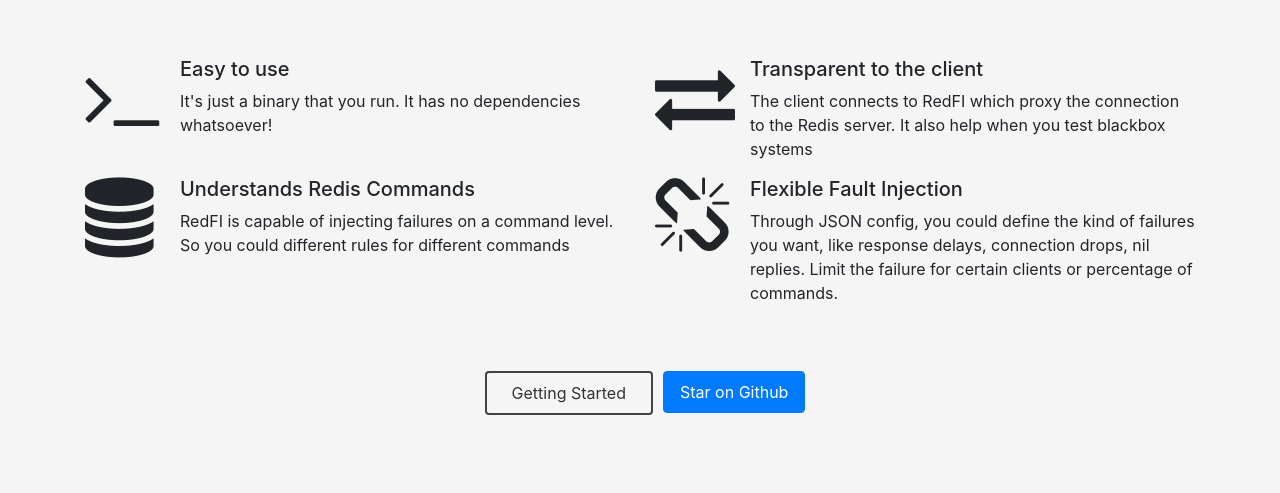
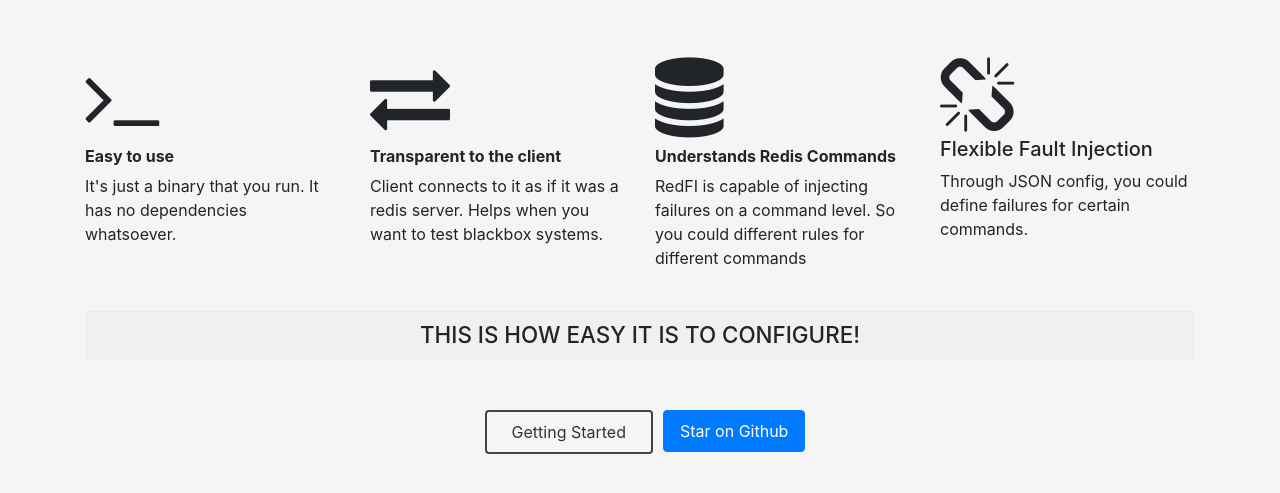
Before and after one commit to openfip/redfi, a plain HTML site: page index.html in a window 1280 px wide. Shown: the part 185-678 px from the top of the page. Drawn offline with nearby package versions, Linux system fonts and the light colour scheme.

Commit message:
add config recording

```diff
--- a/index.html
+++ b/index.html
@@ -25,7 +25,7 @@
                 </div>
             </div>
         </div>
-        <!-- <div class="container" id="features">
+        <div class="container" id="features">
             <div class="row">
                 <div class="col-lg-3">
                     <div class="">
@@ -56,8 +56,9 @@
                             <p>Through JSON config, you could define failures for certain commands.</p>
                     </div>
             </div>
-        </div> -->
-        <div class="container" id="features">
+        </div>
+
+        <!-- <div class="container" id="features">
             <div class="row">
                 <div class="col-lg-6">
                     <div class="row">
@@ -106,6 +107,10 @@
                     </div>
                 </div>
             </div>
+        </div> -->
+        <div class="container">
+            <h1 class="demo-title">This is how easy it is to configure!</h1>
+            <script src="https://asciinema.org/a/CJyxhZXfk7aaGJ9qfU865Gcy6.js" id="asciicast-CJyxhZXfk7aaGJ9qfU865Gcy6" async data-autoplay="true" data-size="small" data-rows="10"></script>
         </div>
         <div class="container" id="action-buttons">
             <div class="row justify-content-md-center">
--- a/static/app.css
+++ b/static/app.css
@@ -5,6 +5,7 @@
 
 .header {
     margin-top: 50px;
+    margin-bottom: 50px;
 }
 
 #features {
@@ -14,6 +15,18 @@
 #features h6 {
     font-weight: bold;
     margin-top: 10px;
+}
+
+.demo-title {
+    text-align: center;
+    text-transform: uppercase;
+    border-top: 1px solid #ededed;
+    border-bottom: 1px solid #ededed;
+    padding: 10px;
+    font-size: 1.4em;
+    margin-top: 25px;
+    margin-bottom: 25px;
+    background: rgba(1,1,1,0.02);
 }
 
 .box {
```
